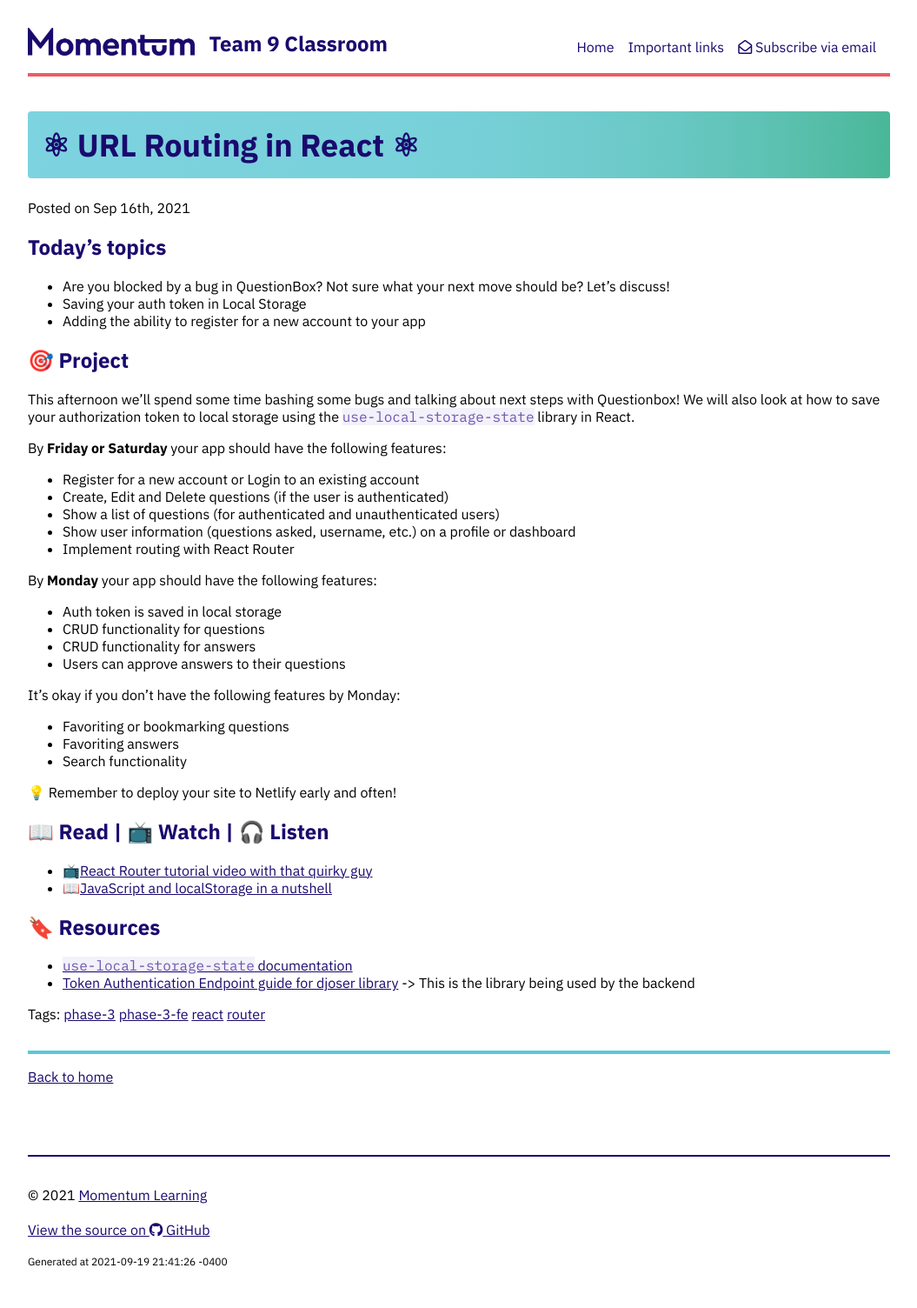
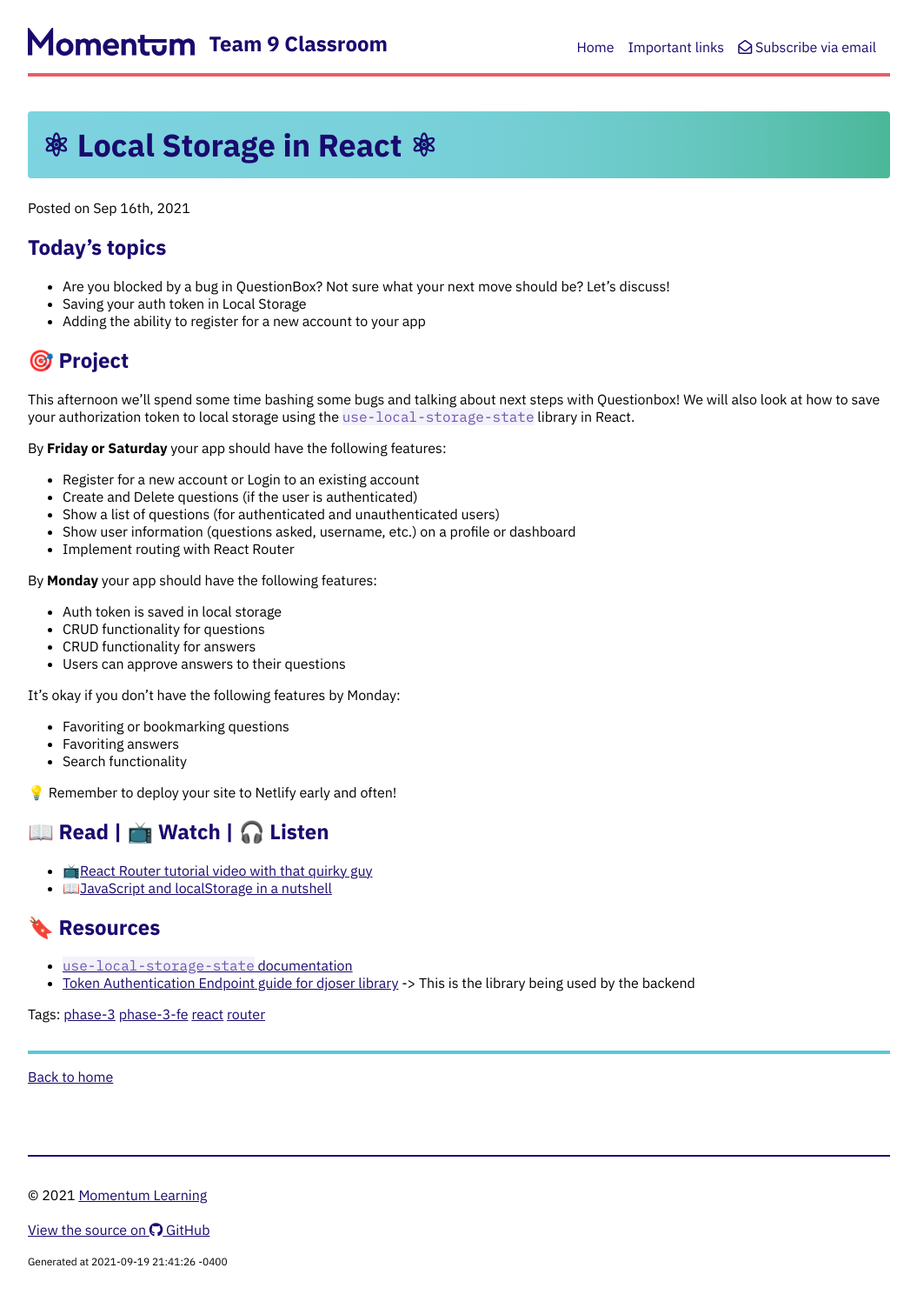
Before and after one commit to Momentum-Team-9/momentum-team-9.github.io, a Jekyll site: the page built from _posts/2021-09-16-fe-use-local-storage.md, in a window 1280 px wide. Shown: the whole page at 87% size, without its empty margins (112-1167 px from the left). Built offline with Jekyll 4.4.1, drawn with Linux system fonts in a browser that asks for light colours; nearby versions of some CDN libraries.

Commit message:
Update post.

```diff
--- a/_posts/2021-09-16-fe-use-local-storage.md
+++ b/_posts/2021-09-16-fe-use-local-storage.md
@@ -1,6 +1,6 @@
 ---
 layout: post
-title: ⚛ URL Routing in React ⚛
+title: ⚛ Local Storage in React ⚛
 tags: phase-3 phase-3-fe react router
 ---
 
@@ -16,11 +16,10 @@ This afternoon we'll spend some time bashing some bugs and talking about next st
 
 By **Friday or Saturday** your app should have the following features:
 - Register for a new account or Login to an existing account
-- Create, Edit and Delete questions (if the user is authenticated)
+- Create and Delete questions (if the user is authenticated)
 - Show a list of questions (for authenticated and unauthenticated users)
 - Show user information (questions asked, username, etc.) on a profile or dashboard
 - Implement routing with React Router
-
 
 By **Monday** your app should have the following features:
 - Auth token is saved in local storage
```
